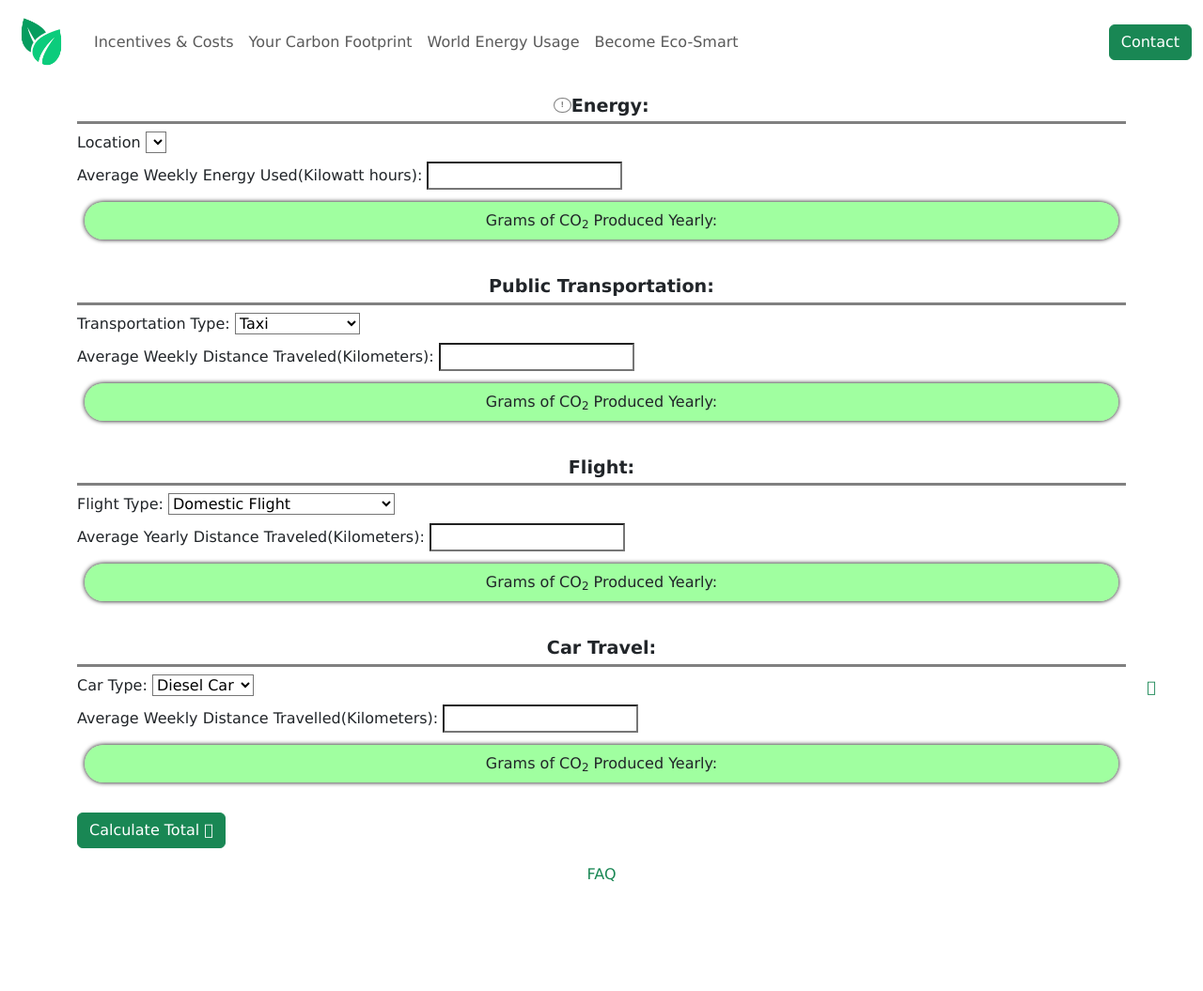
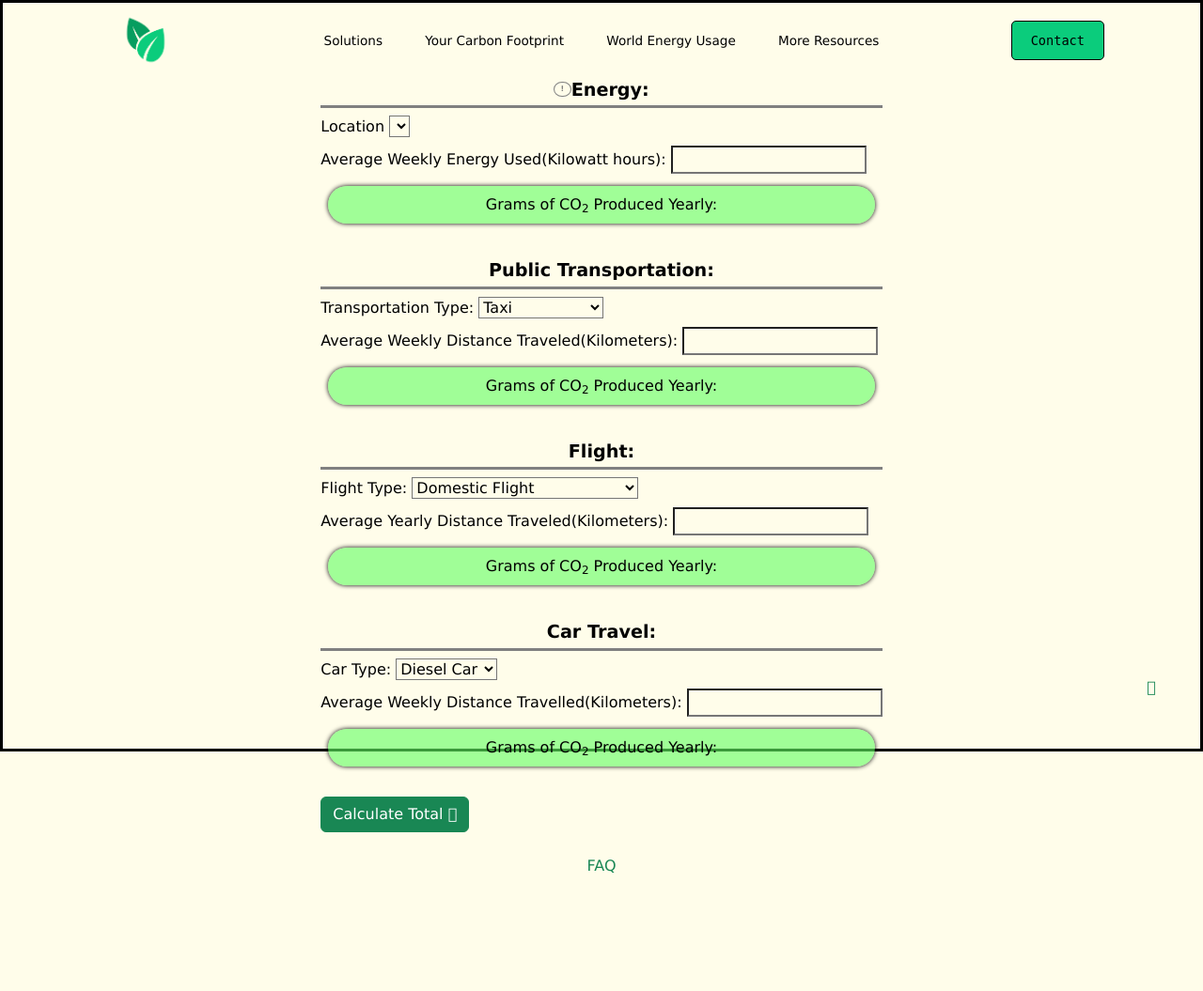
Before and after one commit to mkmkaksl/EarthFirst, a Django app: page /footprint in a window 1280 px wide. Shown: the whole page at 94% size. After the commit the page ends 930 px from the top, so only its background shows below. Run offline with Django 4.2, Linux system fonts and the light colour scheme; lists and menus that the app fills with data are empty; parts of the project's set-up code (start-up, migrations or seed data) failed here and were passed over; some libraries are stand-ins or nearby versions.

Commit message:
Style Massive Update

```diff
--- a/greenClean/static/greenClean/calculator.js
+++ b/greenClean/static/greenClean/calculator.js
@@ -1,21 +1,8 @@
 document.addEventListener("DOMContentLoaded", () => {
-
-    // Tooltip Child
-    // const tooltipChild = document.querySelectorAll(".tooltip-child");
-    // const tooltipParent = document.querySelectorAll(".tooltip-parent");
-    // // tooltipChild.forEach((x, idx) => {
-    // //     x.style.display = "inline-flex";
-    // //     const height = x.offsetHeight;
-    // //     x.style.display = "none";
-    // //     console.log((tooltipParent[idx].offsetTop));
-    // //     x.style.top = (tooltipParent[idx].offsetTop - height) + "px";
-    // // })
 
     let allFormSections = document.querySelectorAll(".form-section");
     let allFormHeaders = document.querySelectorAll(".form-header")
     let activeHeader = document.querySelector(".active-header")
-
-    let carbonFootprints = document.querySelector(".carbon-footprint")
 
     // Electricity Carbon Footprint
     const elec_country = document.querySelector("#id_location")
--- a/greenClean/static/greenClean/styles.css
+++ b/greenClean/static/greenClean/styles.css
@@ -7,7 +7,7 @@
 
 :root {
     --nav-height: 6em;
-    --body-bg: rgb(255, 255, 255);
+    --body-bg: rgb(255, 253, 234);
 }
 /*Body (1 Important Tag)*/
 body{
@@ -17,6 +17,19 @@ body{
    max-width: 100dvw;
    overflow-x: hidden;
 }
+
+.body{
+   color: black;
+   margin:0px;
+   display:flex;
+   justify-content: flex-start;
+   flex-direction:column;
+   align-items: center;
+   border-style: solid;
+   height: 100dvh;
+   font-family: Verdana, Geneva, Tahoma, sans-serif;
+}
+
 
 /* Reseting Properties Globally */
 a {
@@ -30,40 +43,54 @@ header {
     padding: 1em;
 }
 
-/* Nav Bar */
+/* Nav Bar -- Avinav */
 /* the nav styles affect the mobile version of the navbar so i commented it out */
-/*
-.navbar{
-    display: grid;
-    grid-template-columns: 1fr 8fr 1fr;
-    place-items: center;
+
+.whole-navbar {
+   width: 100%;
+   display: flex;
+   align-self: flex-start;
+   justify-content: center;
    border-radius: 5px;
-    max-height: var(--nav-height);
-}
-
- #nav-m, #nav-r, #nav-l {
-    max-height: var(--nav-height);
-    width: 100%;
+   margin-top:10px;
 }
 #nav-m{
-    display: flex;
-    justify-content: center;
+   width: 1100px;
+   display:flex;
+   justify-content: space-evenly;
    align-items: center;
+   overflow:visible;
 }
- .nav-btn, .btn {
+.nav-btn{
    color: black;
    background-color: transparent;
+   border-radius: 2px;
+   font-family:monospace;
+   font-size: 0.85rem;
+   transition: 100ms ease-in-out;
+   font-family: Verdana, Geneva, Tahoma, sans-serif;
    border-color: transparent;
-    border-radius: 3px;
-    font-family:monospace;
-    font-size: 0.9rem;
-
-    transition: 100ms ease-in-out;
+   overflow:visible;
+   border-width: 2px;
+   padding:5px;
 }
- .nav-btn:hover{
-    color:#50a144;
+.nav-btn a {
+   color: black;
+}
+.b:hover{
+   color:black;
+   border-style:solid;
+   border-color: transparent;
+   border-bottom-color: #40b4da;
+}
+.g:hover{
+   color:black;
+   border-style:solid;
+   border-color: transparent;
+   border-bottom-color: #0bcc7c;
 }
 #nav-r{
+   width:500px;
    display:flex;
    justify-content: space-evenly;
    align-items: center;
@@ -73,29 +100,39 @@ header {
    padding:10px;
    padding-right: 20px;
    padding-left: 20px;
-    background-color:#84cb77;
+   background-color:#0bcc7c;
    border-radius: 5px;
+   color:black;
+   border-style:solid;
+   border-color:black;
+   border-width: 1px;
 }
 .nav-contact:hover{
-    background-color:#50a144;
-    color:black;
+   background-color:#0fb16e;
+   color:white;
 }
 #nav-l{
+   width:500px;
    display:flex;
    justify-content: center;
 }
-#nav-l img {
-    max-width: 100%;
-    max-height: 100%;
-}
-
 .nav-m-container{
-   width: 75%;
+   width: 100%;
    display:flex;
    justify-content: space-evenly;
    height:30px;
+   height: 80%;
+   align-items: center;
+   overflow:visible;
 }
-*/
+#nav-logo{
+   font-family:monospace;
+   font-size:1.5rem;
+   color:black;
+}
+
+
+/* Up Button */
 #upBtn {
    aspect-ratio: 1;
    width: 50px;
@@ -192,12 +321,49 @@ form .carbon-footprint {
    margin: 0.5em;
 }
 
+/*custom nav tab style */
+.nav-pills > .nav-link {
+   border-radius: 60px !important;
+   width: 120px !important;
+   height: 120px !important;
+   padding: 6px 0px !important;
+}
+.nav-pills > .nav-link.active {
+   background-color: #198754 !important;
+}
+.nav-pills > .nav-link:not(.active) {
+   color: #212529 !important;
+}
+
+/*footer*/
+#body-container {
+   height: 100dvh;
+}
+
+#footer {
+   height: 20vh;
+   width: 100vw;
+   text-align: center;
+}
+
+#footer > a {
+   color: #198754;
+   display: inline-block;
+   margin: 0 auto;
+   text-align: center;
+}
+
+
 
 /* General Classes (1 Important) */
 .flex-center {
    display: flex;
    justify-content: center;
    align-items: center;
+}
+
+.bold {
+   font-weight: bold;
 }
 
 .my-tooltip {
@@ -237,35 +403,3 @@ form .carbon-footprint {
 .my-tooltip .tooltip-parent:is(:hover, :focus) + .tooltip-child {
   display: inline-flex !important;
 }
-
-/*custom nav tab style */
-.nav-pills > .nav-link {
-   border-radius: 60px !important;
-   width: 120px !important;
-   height: 120px !important;
-   padding: 6px 0px !important;
-}
-.nav-pills > .nav-link.active {
-   background-color: #198754 !important;
-}
-.nav-pills > .nav-link:not(.active) {
-   color: #212529 !important;
-}
-
-/*footer*/
-#body-container {
-   height: 100dvh;
-}
-
-#footer {
-   height: 20vh;
-   width: 100vw;
-   text-align: center;
-}
-
-#footer > a {
-   color: #198754;
-   display: inline-block;
-   margin: 0 auto;
-   text-align: center;
-}
--- a/greenClean/templates/greenClean/layout.html
+++ b/greenClean/templates/greenClean/layout.html
@@ -9,15 +9,19 @@
     <meta name="description" content="{% block metaDescription %}{% endblock %}">
     <meta name="keywords" content="{% block metaKeywords %}{% endblock %}">
     <meta name="author" content="Manoj Kumar, Avinav Emmadi, Ayush Sharma, Vedik Reddy, Abhijay Bitra">
-    <title>Green Clean: {% block title %}{% endblock %}</title>
+
     <link rel="icon" href="{% static 'greenClean/images/logo-nobg.png' %}">
     <link rel="stylesheet" href="{% static 'greenClean/styles.css' %}">
     <link rel="stylesheet" href="{% static 'greenClean/fontawesome/css/all.min.css' %}">
+    <link rel="stylesheet" href="https://cdn.jsdelivr.net/npm/bootstrap@5.3.2/dist/css/bootstrap.min.css">
+
     <script src="{% static 'greenClean/fontawesome/js/all.min.js' %}" defer></script>
-    <link rel="stylesheet" href="https://cdn.jsdelivr.net/npm/bootstrap@5.3.2/dist/css/bootstrap.min.css">
+    <script src="https://cdn.jsdelivr.net/npm/typed.js@2.0.12"></script>
+
+    <title>Green Clean: {% block title %}{% endblock %}</title>
 </head>
 <body>
-    <nav id="top" class="navbar navbar-expand-lg">
+    {% comment %} <nav id="top" class="navbar navbar-expand-lg">
         <div class="container-fluid">
             <a class="navbar-brand" href="{% url 'index' %}">
                 <img src="{% static 'greenClean/images/logo-nobg.png' %}" alt="Green Clean logo" width="64" height="64">
@@ -50,6 +54,33 @@
         {% endblock %}
     </div>
 
+    {% endcomment %}
+    <script src="https://cdn.jsdelivr.net/npm/bootstrap@5.3.2/dist/js/bootstrap.min.js" integrity="sha384-BBtl+eGJRgqQAUMxJ7pMwbEyER4l1g+O15P+16Ep7Q9Q+zqX6gSbd85u4mG4QzX+" crossorigin="anonymous"></script>
+
+    <div class="body">
+        <div class="whole-navbar">
+            <div id="nav-l">
+                <a href="/">
+                    <img src="{% static 'greenClean/images/logo-nobg.png' %}" height="60px" width="60px">
+                </a>
+            </div>
+            <div id="nav-m">
+                <div class="nav-m-container">
+                    <button class="g nav-btn"><a href="">Solutions</a></button>
+                    <button class="g nav-btn"><a href="/footprint">Your Carbon Footprint</a></button>
+                    <button class="b nav-btn"><a href="/map">World Energy Usage</a></button>
+                    <button class="b nav-btn"><a href="">More Resources</a></button>
+                </div>
+            </div>
+            <div id="nav-r">
+                <button class="nav-btn nav-contact">Contact</button>
+            </div>
+        </div>
+
+        {% block body %}{% endblock %}
+
+        <div class="home-wave"></div>
+
         <div id="footer">
             <a id="upBtn" href="#top">
                 <i class="fa-solid fa-arrow-up"></i>
@@ -57,6 +88,7 @@
             <br>
             <a>FAQ</a>
         </div>
-    <script src="https://cdn.jsdelivr.net/npm/bootstrap@5.3.2/dist/js/bootstrap.min.js" integrity="sha384-BBtl+eGJRgqQAUMxJ7pMwbEyER4l1g+O15P+16Ep7Q9Q+zqX6gSbd85u4mG4QzX+" crossorigin="anonymous"></script>
+    </div>
 </body>
+
 </html>
```
Also changed, not shown: other parts of greenClean/static/greenClean/styles.css (+92 -0 lines), greenClean/templates/greenClean/index.html (+48 -2 lines). Lines whose indentation alone changed are shown as unchanged.
